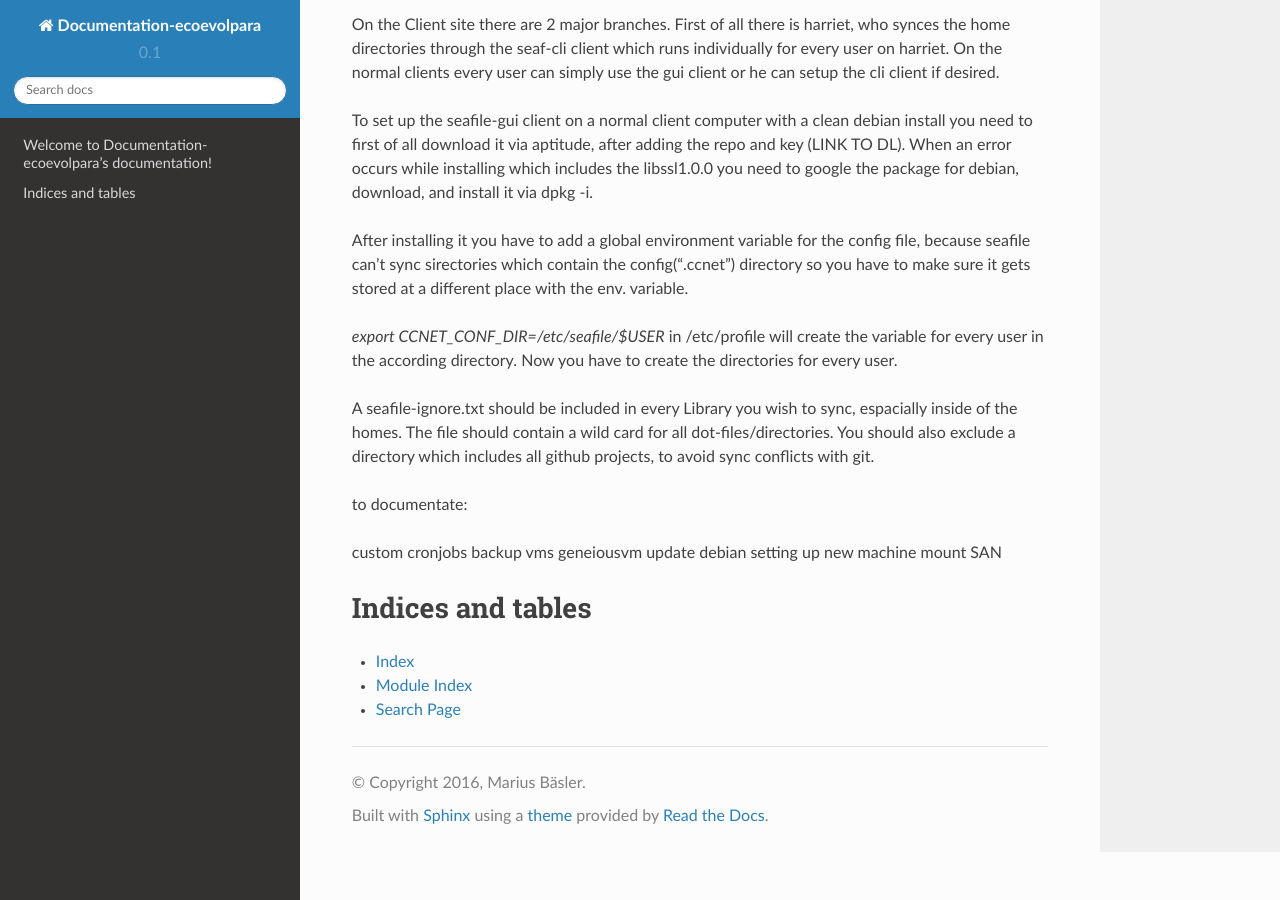
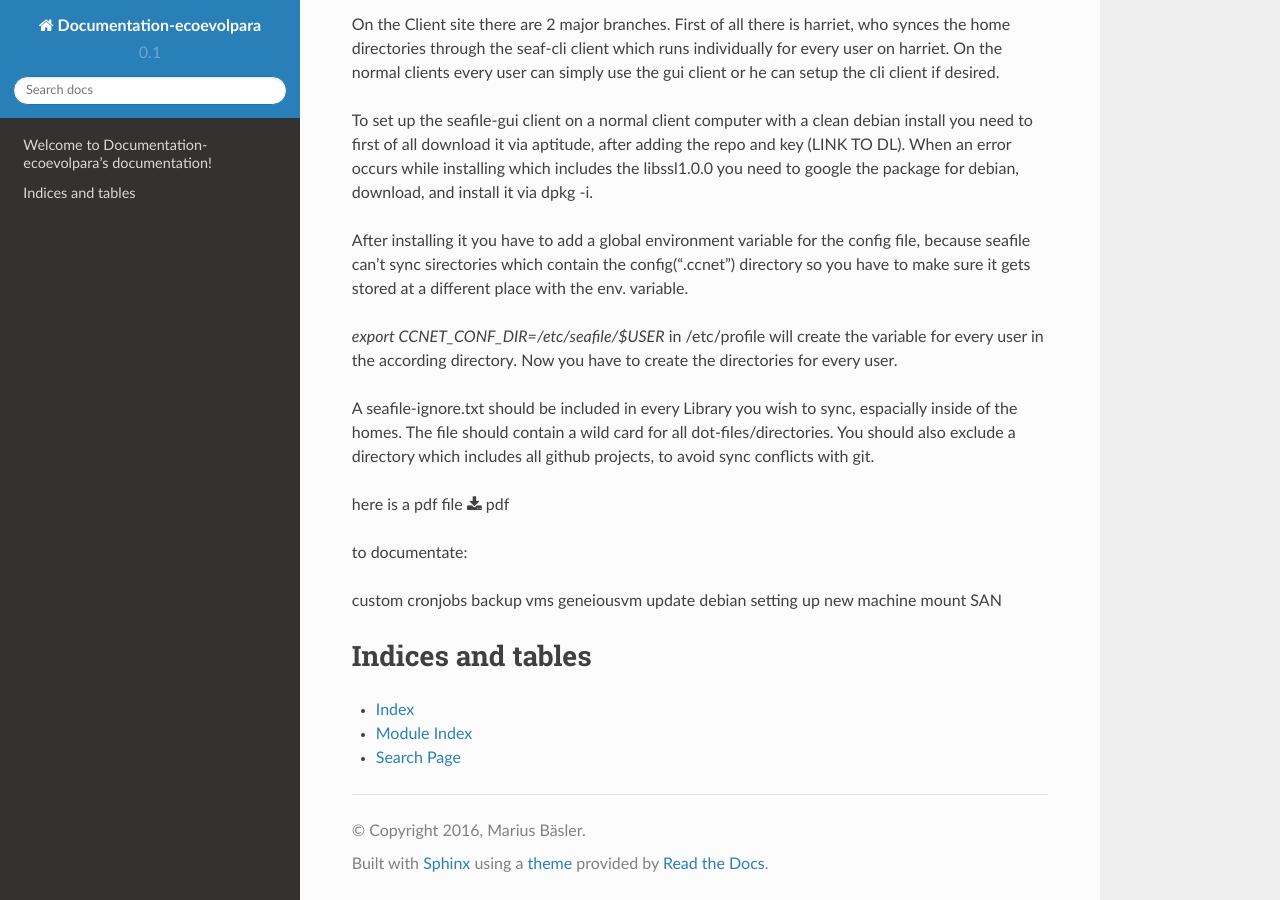
Before and after one commit to majuss/ecoevolpara, a Sphinx documentation site: the page built from latest/docs/source/index.rst, in a window 1280 px wide and 900 px high, scrolled down 4240 px. Built offline with Sphinx 7.4.7 and the Read the Docs theme 2.0.0, drawn with Linux system fonts in a browser that asks for light colours.

Commit message:
added some appendix testing

```diff
--- a/latest/docs/source/index.rst
+++ b/latest/docs/source/index.rst
@@ -202,6 +202,7 @@ A seafile-ignore.txt should be included in every Library you wish to sync, espac
 
 
 
+here is a pdf file :download:`pdf <appendix/ChassisSC836.pdf>`
 
 
 
```
Also changed, not shown: 6 other files.
